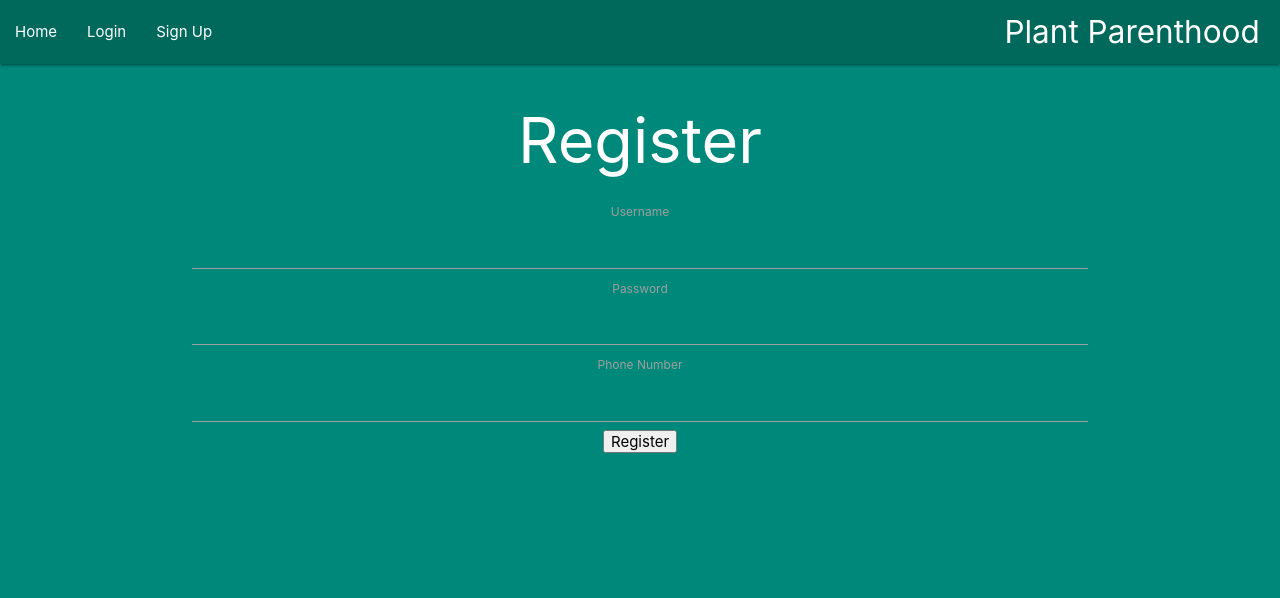
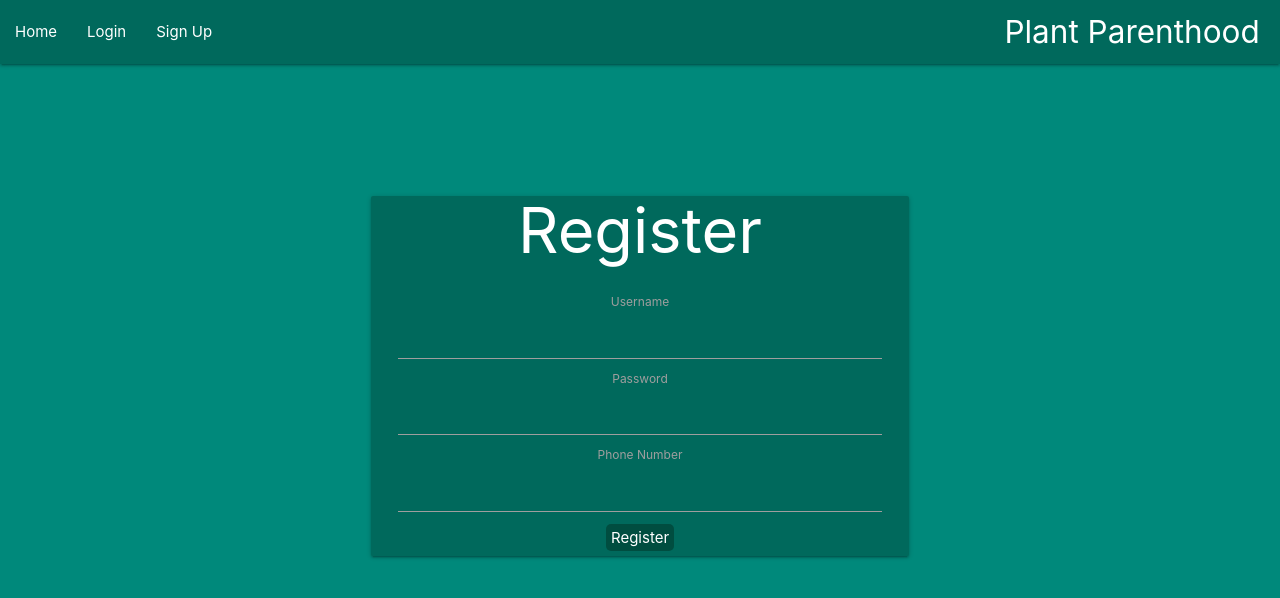
Before and after one commit to Build-Week-Water-My-Plants-4-Michael/front-end, a React (Create React App) app: page /register in a window 1280 px wide. Shown: the top 598 px of the page. Built offline with nearby package versions, Linux system fonts and the light colour scheme.

Commit message:
Styled forms

```diff
--- a/src/App.js
+++ b/src/App.js
@@ -16,12 +16,8 @@ function App() {
         <div className="container">
           <div className="to-do">
             <Switch>
-              <Route path="/login">
-                <Login />
-              </Route>
-              <Route path="/register">
-                <Register />
-              </Route>
+              <Route path="/login" component={Login} />
+              <Route path="/register" component={Register} />
               <Route path="/plants">
 
               </Route>
--- a/src/components/Login.js
+++ b/src/components/Login.js
@@ -21,6 +21,7 @@ export default function Login(props) {
 
     return (
         <div className="login-div">
+            <div className="card teal darken-3">
                 <form className="login-form" onSubmit={handleSubmit(onSubmit)}>
                     <h1>Login</h1>
                     <label>Username</label>
@@ -38,5 +39,6 @@ export default function Login(props) {
                     </button>
                 </form>
             </div>
+        </div>
     )
 }
--- a/src/components/Navigation.js
+++ b/src/components/Navigation.js
@@ -2,8 +2,6 @@ import React from 'react'
 import { Link } from 'react-router-dom'
 
 const Nav = (props) => {
-
-
     return (
         <nav>
           <div className="nav-wrapper">
--- a/src/components/Register.js
+++ b/src/components/Register.js
@@ -21,6 +21,7 @@ export default function Register(props) {
 
     return (
         <div className="register-div">
+            <div className="card teal darken-3">
                 <form className="register-form" onSubmit={handleSubmit(onSubmit)}>
                     <h1>Register</h1>
                     <label>Username</label>
@@ -34,14 +35,15 @@ export default function Register(props) {
                         errors.password && <p>{errors.password.message}</p>
                     }
                     <label>Phone Number</label>
-                <input name="phoneNumber" className="phone-number" ref={register({ required: "Phone Number is a required field", minLength: {value: 10, message: "Must be 10 numbers in length"}, maxLength: {value: 10, message: "Must be 10 numbers in length"} })} />
+                    <input name="phoneNumber" className="phone-number" ref={register({ required: "Phone Number is a required field" })} />
                     {
-                    errors.phoneNumber && <p>{errors.phoneNumber.message}</p>
+                        errors.phoneNumber && <p>Must be a number</p>
                     }
                     <button>
                         Register
                     </button>
                 </form>
             </div>
+        </div>
     )
 }
--- a/src/index.css
+++ b/src/index.css
@@ -24,3 +24,42 @@ nav {
 .brand-logo {
   padding-right: 1% !important;
 }
+
+.login-div {
+  padding: 10% 20%;
+}
+
+.login-div form {
+  padding: 0 5%;
+}
+
+.login-div button {
+  background: #004d40;
+  border: none;
+  padding: 1%;
+  border-radius: 5px;
+  margin: 1% 0;
+  color: white;
+}
+
+.register-div {
+  padding: 10% 20%;
+}
+
+.register-div form {
+  padding: 0 5%;
+}
+
+.register-div button {
+  background: #004d40;
+  border: none;
+  padding: 1%;
+  border-radius: 5px;
+  margin: 1% 0;
+  color: white;
+}
+
+input {
+  text-align: center;
+  color: white;
+}
```
Also changed, not shown: src/components/Plants.js (line endings or trailing spaces). Lines whose indentation alone changed are shown as unchanged.
